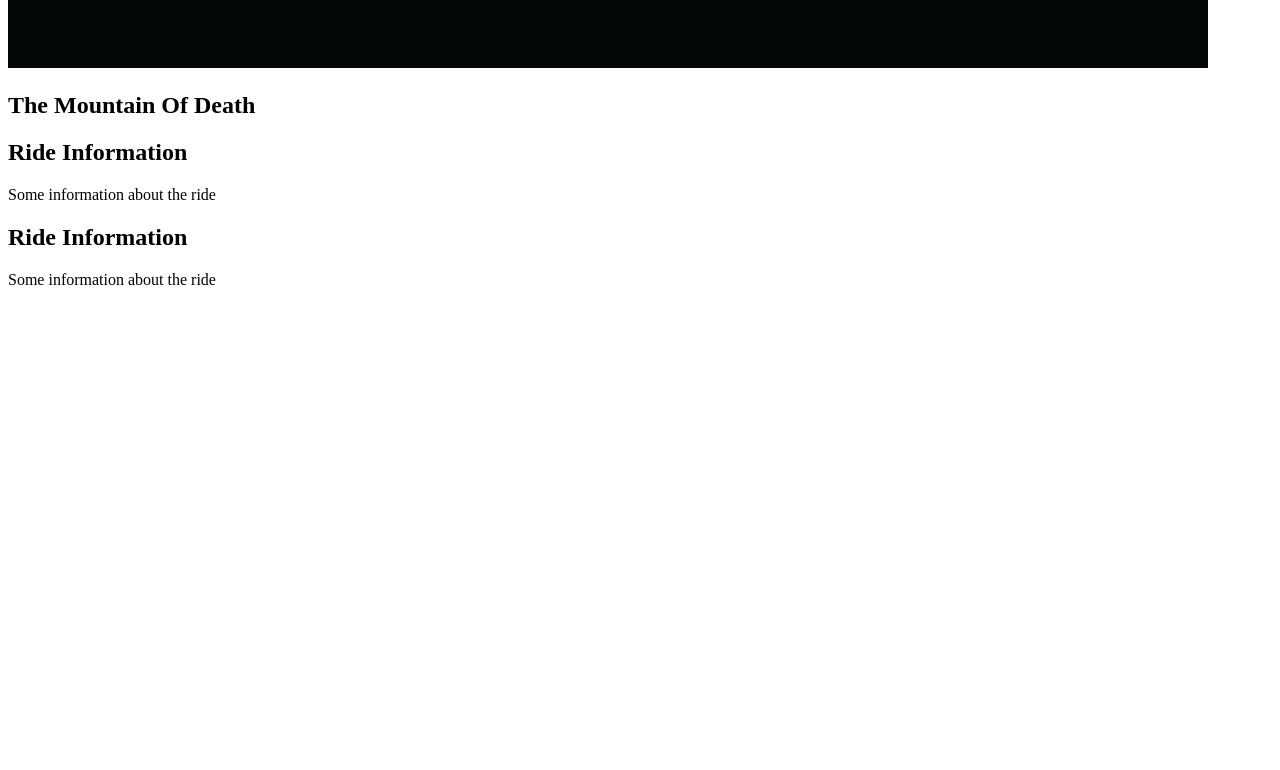
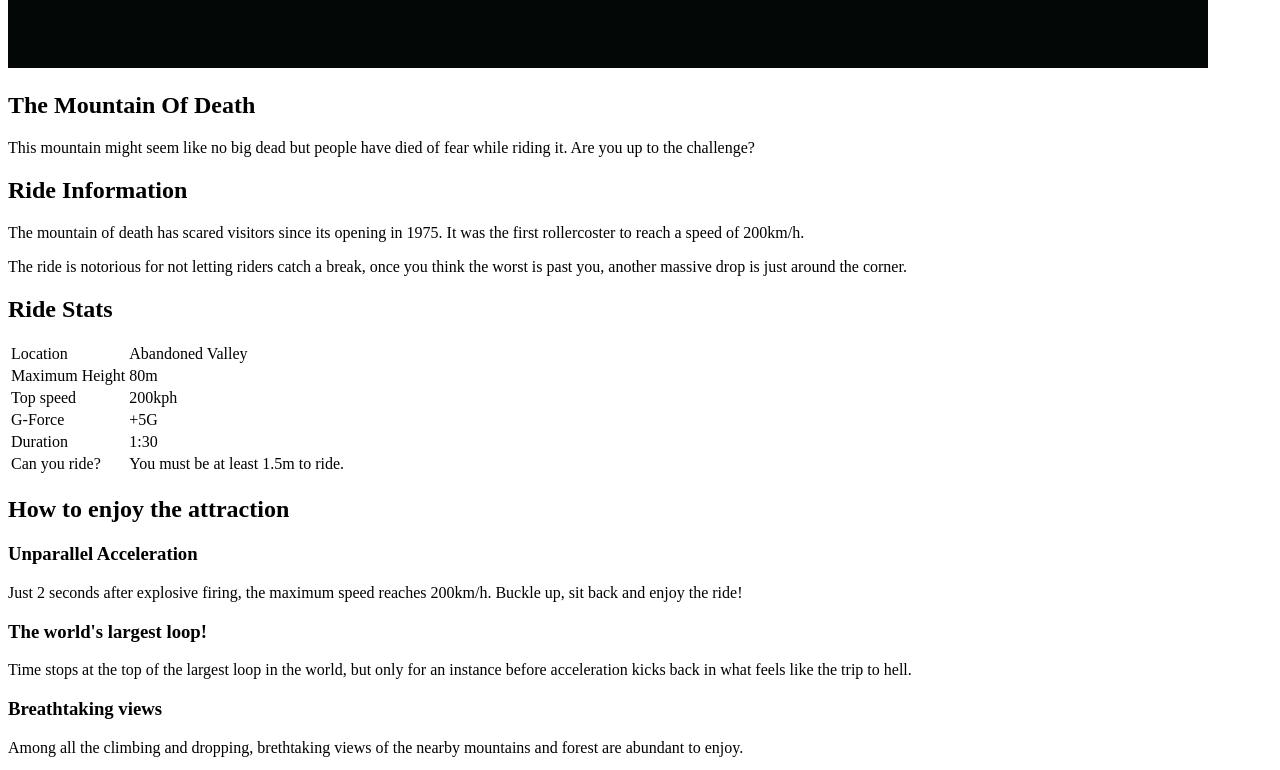
Before and after one commit to uol-web-dev-team-13/theme-park, a plain HTML site: page attraction-page.html in a window 1280 px wide. Shown: the part 540-1310 px from the top of the page. Before the commit the page ends 845 px from the top, so only its background shows below. Drawn offline with Linux system fonts and the light colour scheme.

Commit message:
Finish attraction page markup

```diff
--- a/attraction-page.html
+++ b/attraction-page.html
@@ -2,26 +2,64 @@
 
 <html>
 <head>
-  <!-- TODO -->
-</head
+    <!-- TODO -->
+</head>
 <body>
     <main>
-        <section>
+        <section class="main-banner">
             <img src="img/banner.jpg" alt="Attraction Banner Image">
             <div id="introduction">
                 <h1>The Mountain Of Death</h1>
-                <p></p>
+                <p>This mountain might seem like no big dead but people have died of fear while riding it. Are you up to the challenge?</p>
             </div>
         </section>
-        <section>
+        <section class="about-ride">
             <div id="information">
                 <h2>Ride Information</h2>
-                <p>Some information about the ride</p>
+                <p>The mountain of death has scared visitors since its opening in 1975. It was the first rollercoster to reach a speed of 200km/h.</p>
+                <p>The ride is notorious for not letting riders catch a break, once you think the worst is past you, another massive drop is just around the corner.</p>
             </div>
             <div id="stats">
-                <h2>Ride Information</h2>
-                <p>Some information about the ride</p>
+                <h2>Ride Stats</h2>
+                <table>
+                    <tr>
+                        <td>Location</td>
+                        <td>Abandoned Valley</td>
+                    </tr>
+                    <tr>
+                        <td>Maximum Height</td>
+                        <td>80m</td>
+                    </tr>
+                    <tr>
+                        <td>Top speed</td>
+                        <td>200kph</td>
+                    </tr>
+                    <tr>
+                        <td>G-Force</td>
+                        <td>+5G</td>
+                    </tr>
+                    <tr>
+                        <td>Duration</td>
+                        <td>1:30</td>
+                    </tr>
+                    <tr>
+                        <td>Can you ride?</td>
+                        <td>You must be at least 1.5m to ride.</td>
+                    </tr>
+                </table>
             </div>
+        </section>
+        <section class="how-to-enjoy">
+            <h2>How to enjoy the attraction</h2>
+            <h3>Unparallel Acceleration</h3>
+            <p>Just 2 seconds after explosive firing, the maximum speed reaches 200km/h. Buckle up, sit back and enjoy the ride!</p>
+            <h3>The world's largest loop!</h3>
+            <p>Time stops at the top of the largest loop in the world, but only for an instance before acceleration kicks back in what feels like the trip to hell.</p>
+            <h3>Breathtaking views</h3>
+            <p>Among all the climbing and dropping, brethtaking views of the nearby mountains and forest are abundant to enjoy.</p>
+        </section>
+        <section class="map">
+            <img src="img/map.png" alt="Theme Park Map">
         </section>
     </main>
 </body>
```
Also changed, not shown: img/map.png (added), 1 other file.
